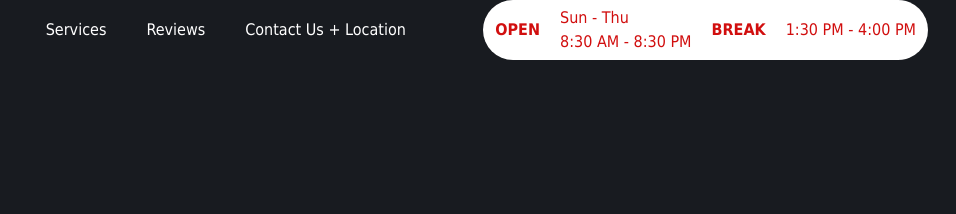
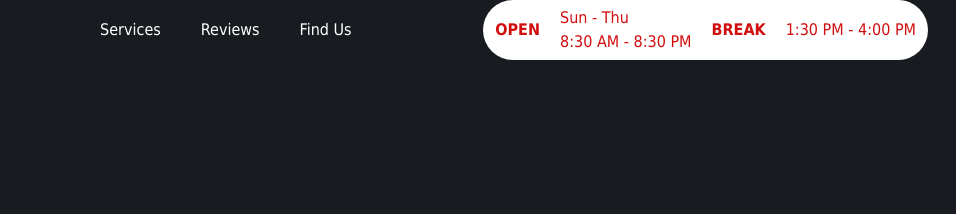
Before and after one commit to mmicat/Hot-Rides-Customs-Garage-LLC, a website: page contact-us.html in a window 1280 px wide. Shown: the top 214 px of the page, 112-1068 px from the left. Drawn offline with nearby package versions, Linux system fonts and the light colour scheme; a web font is replaced by a local one.

Commit message:
fixed menu, hope it looks good on mobile

```diff
--- a/contact-us.html
+++ b/contact-us.html
@@ -59,7 +59,7 @@
                 >
                     <a class="header-links" href="./index.html#about"> Services </a>
                     <a class="header-links" href="./index.html#reviews"> Reviews </a>
-                    <a class="header-links" href="./contact-us.html"> Contact Us + Location </a>
+                    <a class="header-links" href="./contact-us.html"> Find Us </a>
                 </div>
                 <div
                     class="tw-rounded-full tw-bg-secondary tw-px-3 tw-py-2 !tw-text-secondary tw-transition-transform tw-duration-[0.3s] hover:tw-translate-x-2 tw-mx-4 tw-flex tw-place-items-center tw-gap-[20px] tw-text-base max-md:tw-w-full max-md:tw-flex-col max-md:tw-place-content-center"
```
Also changed, not shown: index.html (+1 -1 lines), packages.html (+1 -1 lines), services.html (+1 -1 lines).
